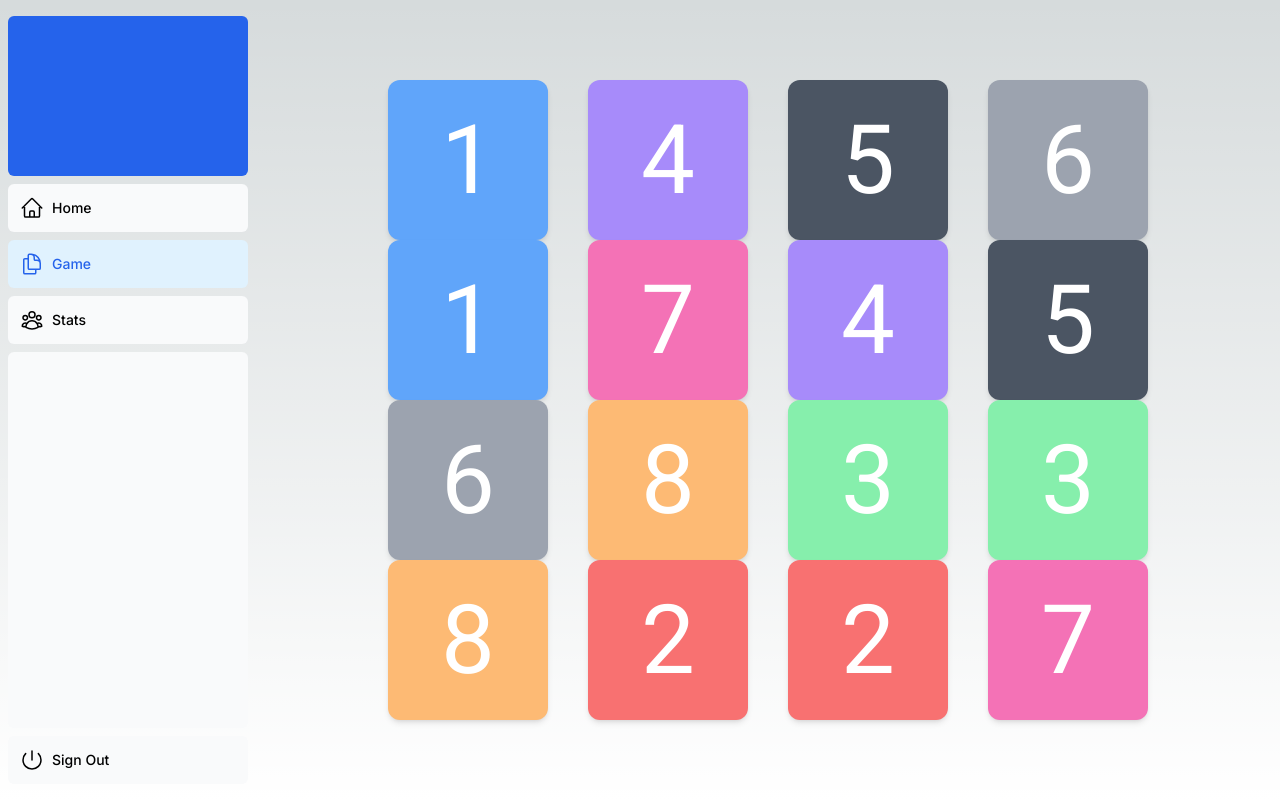
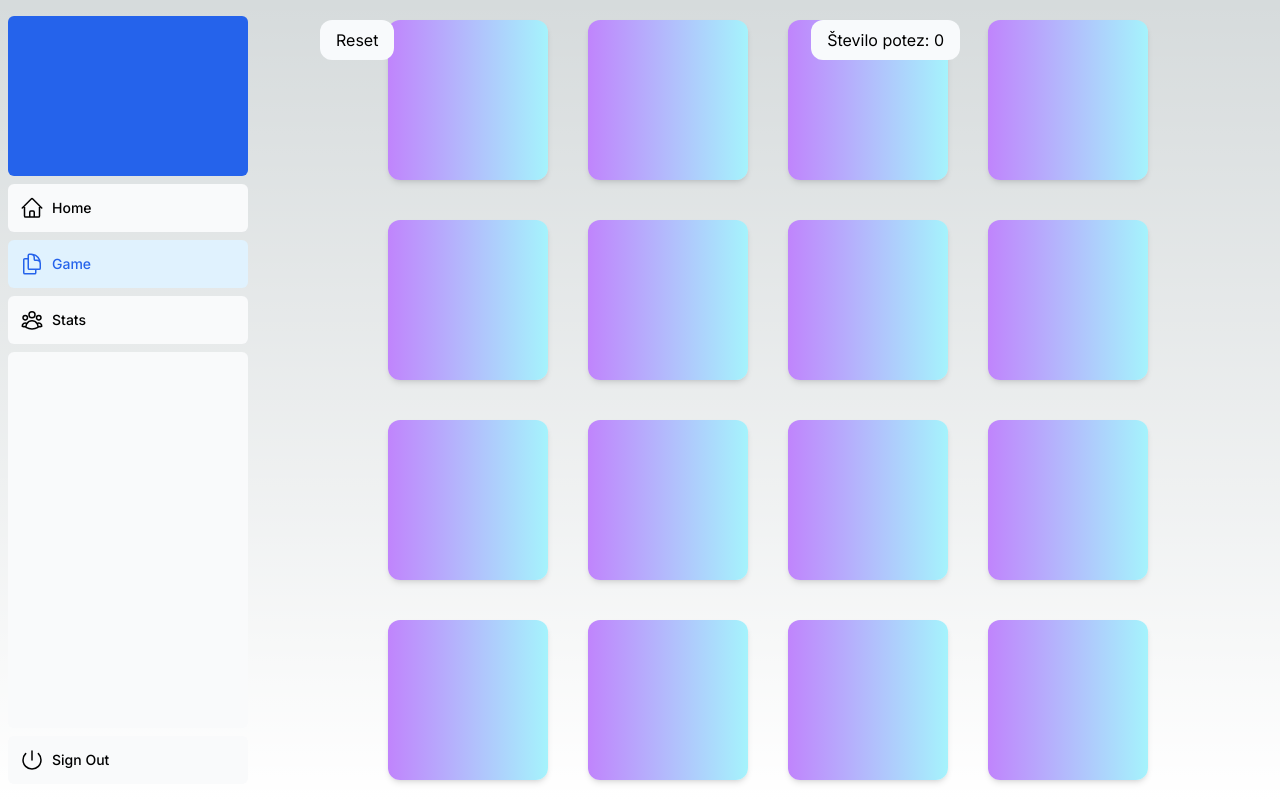
Before and after one commit to dgnezda/memory, a Next.js app: page /dashboard/game in a window 1280 px wide. Built offline with nearby package versions, Linux system fonts and the light colour scheme.

Commit message:
Working game

```diff
--- a/app/dashboard/game/page.tsx
+++ b/app/dashboard/game/page.tsx
@@ -1,38 +1,157 @@
-import { Metadata } from 'next';
+'use client';
+
+import { useEffect, useState } from 'react';
 import { generateRandomBoard } from '../../lib/utils';
-import { Card } from '../../ui/cards';
-
-export const metadata: Metadata = {
-  title: 'Game'
-}
+import { Card } from '../../ui/card';
+import Modal from '@/app/ui/modal';
 
 export default function Page() {
-    const board = generateRandomBoard()
-
     const colorPairs = ['bg-blue-400', 'bg-red-400', 'bg-green-300', 'bg-violet-400', 'bg-gray-600', 'bg-gray-400', 'bg-pink-400', 'bg-orange-300']
     const hoverColorPairs = ['hover:bg-blue-300', 'hover:bg-red-300', 'hover:bg-green-200', 'hover:bg-violet-300', 'hover:bg-gray-500', 'hover:bg-gray-300', 'hover:bg-pink-300', 'hover:bg-orange-200']
 
+    const board = generateRandomBoard()
+    const initialState = [
+        { id: 1, num: board[0], visible: false},
+        { id: 2, num: board[1], visible: false},
+        { id: 3, num: board[2], visible: false},
+        { id: 4, num: board[3], visible: false},
+        { id: 5, num: board[4], visible: false},
+        { id: 6, num: board[5], visible: false},
+        { id: 7, num: board[6], visible: false},
+        { id: 8, num: board[7], visible: false},
+        { id: 9, num: board[8], visible: false},
+        { id: 10, num: board[9], visible: false},
+        { id: 11, num: board[10], visible: false},
+        { id: 12, num: board[11], visible: false},
+        { id: 13, num: board[12], visible: false},
+        { id: 14, num: board[13], visible: false},
+        { id: 15, num: board[14], visible: false},
+        { id: 16, num: board[15], visible: false},
+    ]
+
+    // States
+    const [cards, setCards] = useState(initialState)
+    const [flippedCards, setFlippedCards] = useState<number[]>([]);
+    const [showModal, setShowModal] = useState(false)
+    const [turns, setTurns] = useState(0)
+
+    const handleResetGame = () => {
+        const newBoard = generateRandomBoard()
+        const newInitialState = [
+            { id: 1, num: newBoard[0], visible: false},
+            { id: 2, num: newBoard[1], visible: false},
+            { id: 3, num: newBoard[2], visible: false},
+            { id: 4, num: newBoard[3], visible: false},
+            { id: 5, num: newBoard[4], visible: false},
+            { id: 6, num: newBoard[5], visible: false},
+            { id: 7, num: newBoard[6], visible: false},
+            { id: 8, num: newBoard[7], visible: false},
+            { id: 9, num: newBoard[8], visible: false},
+            { id: 10, num: newBoard[9], visible: false},
+            { id: 11, num: newBoard[10], visible: false},
+            { id: 12, num: newBoard[11], visible: false},
+            { id: 13, num: newBoard[12], visible: false},
+            { id: 14, num: newBoard[13], visible: false},
+            { id: 15, num: newBoard[14], visible: false},
+            { id: 16, num: newBoard[15], visible: false},
+        ]
+        setCards(newInitialState)
+        setFlippedCards([])
+        setTurns(0)
+    }
+
+    useEffect(() => {
+        if (cards.every(card => card.visible)) {
+            // All cards are flipped
+            // Show pop-up or modal
+            setTimeout(() => {
+                setShowModal(true)
+            }, 500)
+        }
+
+        // Check if there are exactly 2 flipped cards
+        if (flippedCards.length === 2) {
+            const [card1Id, card2Id] = flippedCards;
+            const card1 = cards.find(card => card.id === card1Id);
+            const card2 = cards.find(card => card.id === card2Id);
+
+            // Check if the two flipped cards have the same number
+            if (card1 && card2 && card1.num === card2.num) {
+                // Matched pair: Keep cards visible, clear flipped cards
+                setFlippedCards([]);
+            } else {
+                // Unmatched pair: Flip cards back to non-visible after a delay
+                setTimeout(() => {
+                setCards(prevCards => (
+                    prevCards.map(card => ({
+                    ...card,
+                    visible: flippedCards.includes(card.id) ? false : card.visible
+                    }))
+                ));
+                setFlippedCards([]);
+                }, 1000); // Delay after a non-match (milliseconds)
+            }
+
+            // Increment turns
+            setTurns(prevTurns => prevTurns + 1)
+        }
+    }, [flippedCards, cards]);
+
+    const handleCardClick = (cardId: number) => {
+        // Check if the clicked card is already flipped
+        if (flippedCards.includes(cardId) || flippedCards.length === 2) {
+            return; // Ignore click if the card is already flipped
+        }
+
+        // If there are already 2 flipped cards, do nothing
+        if (flippedCards.length === 2 || flippedCards.length > 1 && cards.find(card => card.visible)) {
+            return;
+        }
+
+        // Toggle the visibility of the clicked card
+        setCards(prevCards => {
+            return prevCards.map(card => {
+                if (card.id === cardId) {
+                    return { ...card, visible: !card.visible };
+                } else {
+                    return card;
+                }
+            });
+        });
+
+        // Add the clicked card to the list of flipped cards
+        setFlippedCards(prevFlippedCards => [...prevFlippedCards, cardId]);
+      };
+
     return (
-        <div className='flex justify-center items-center h-full'>
-            <div className='grid grid-cols-4 gap-10'>
-            {board.map(row =>
-                (
-                <>
-                    <div className=''>
-                        {row.map(num => (
+        <>
+            <button onClick={handleResetGame} className='absolute top-5 left-1/4 py-2 px-4 bg-slate-50 hover:bg-slate-100 rounded-xl'>Reset</button>
+            <p className='absolute top-5 right-1/4 py-2 px-4 bg-slate-50 hover:bg-slate-100 rounded-xl'>Število potez: {turns}</p>
+            <div className='flex justify-center items-center h-full'>
+                <div className='grid grid-cols-4 gap-10'>
+                    <>
+                        {cards.map(card => (
                         <Card
-                            value={num}
-                            visibility={true}
-                            backgroundColor={colorPairs[num - 1]}
+                            value={card.num}
+                            visible={card.visible}
+                            backgroundColor={colorPairs[card.num - 1]}
                             textColor="text-white"
-                            hoverColor={hoverColorPairs[num - 1]}
+                            hoverColor={hoverColorPairs[card.num - 1]}
+                            key={card.id}
+                            onClick={() => handleCardClick(card.id)}
                         />
                         ))}
-                    </div>
-                </>
-                )
-            )}
+                    </>
+                </div>
             </div>
-        </div>
+            <Modal
+                isOpen={showModal}
+                message={`Bravo piščanec, v ${turns} potezah si našel vse pare! Bi igral še enkrat?`}
+                onClose={() => {
+                    setShowModal(false)
+                    handleResetGame()
+                }}
+            />
+        </>
     )
 }
--- a/app/lib/utils.ts
+++ b/app/lib/utils.ts
@@ -12,8 +12,8 @@ export const formatDateToLocal = (
     return formatter.format(date);
   };
 
-export function generateRandomBoard(): number[][] {
-  const values = [1, 1, 2, 2, 3, 3, 4, 4, 5, 5, 6, 6, 7, 7, 8, 8]
+export function generateRandomBoard(): number[] {
+  const unshuffledBoard = [1, 1, 2, 2, 3, 3, 4, 4, 5, 5, 6, 6, 7, 7, 8, 8]
 
   const shuffle = (array: number[]) => {
     for (let i = array.length - 1; i > 0; i--) {
@@ -23,14 +23,7 @@ export function generateRandomBoard(): number[][] {
     return array;
   };
 
-  const shuffledValues = shuffle(values)
+  const shuffledBoard = shuffle(unshuffledBoard)
 
-  const board = [
-    shuffledValues.slice(0,4),
-    shuffledValues.slice(4,8),
-    shuffledValues.slice(8,12),
-    shuffledValues.slice(12)
-  ]
-
-  return board
+  return shuffledBoard
 }
--- /dev/null
+++ b/app/ui/card.tsx
@@ -0,0 +1,30 @@
+// 'use client';
+
+import { roboto } from "./fonts";
+
+export function Card({
+    value,
+    visible,
+    backgroundColor,
+    textColor,
+    hoverColor,
+    onClick,
+}: {
+    value: number;
+    visible: boolean;
+    backgroundColor: string;
+    textColor: string;
+    hoverColor: string;
+    onClick: () => void;
+}) {
+    const flippedBackgroundColor = 'bg-gradient-to-r from-purple-400 to-cyan-200'
+    const flippedHoverColor = 'hover:bg-gradient-to-l'
+
+    return (
+        <button onClick={onClick} className={`${roboto.className} flex justify-center items-center h-40 w-40 rounded-xl ${visible ? backgroundColor : flippedBackgroundColor} ${visible ? hoverColor : flippedHoverColor} py-6 px-6 shadow-md`}>
+            <div className={`${textColor} text-8xl text-center`}>
+                {visible ? value : ''}
+            </div>
+        </button>
+    )
+}
--- a/app/ui/cards.tsx
+++ /dev/null
@@ -1,21 +0,0 @@
-import { roboto } from "./fonts";
-
-export function Card({
-    value,
-    visibility,
-    backgroundColor,
-    textColor,
-    hoverColor,
-}: {
-    value: number;
-    visibility: boolean;
-    backgroundColor: string;
-    textColor: string;
-    hoverColor: string;
-}) {
-    return (
-        <div className={`${roboto.className} flex justify-center items-center h-40 w-40 rounded-xl ${backgroundColor} ${hoverColor} py-6 px-6 shadow-md`}>
-            <div className={`${textColor} text-8xl text-center`}>{value}</div>
-        </div>
-    )
-}
--- /dev/null
+++ b/app/ui/modal.tsx
@@ -0,0 +1,22 @@
+export default function Modal({
+    isOpen,
+    message,
+    onClose,
+}: {
+    isOpen: boolean;
+    message: string;
+    onClose: () => void;
+}) {
+    return (
+        <>
+        {isOpen && (
+            <div className="fixed top-5 left-15 backdrop-blur-lg flex justify-center items-center rounded-xl">
+                <div className="p-20 rounded-xl shadow-lg">
+                    <p className="text-white font-semibold text-3xl mb-5">{message}</p>
+                    <button className="bg-gray-700 font-bold text-white border-0 py-5 px-20 rounded-sm cursor-pointer hover:bg-gray-600" onClick={onClose}>OK</button>
+                </div>
+            </div>
+        )}
+        </>
+    )
+}
```
